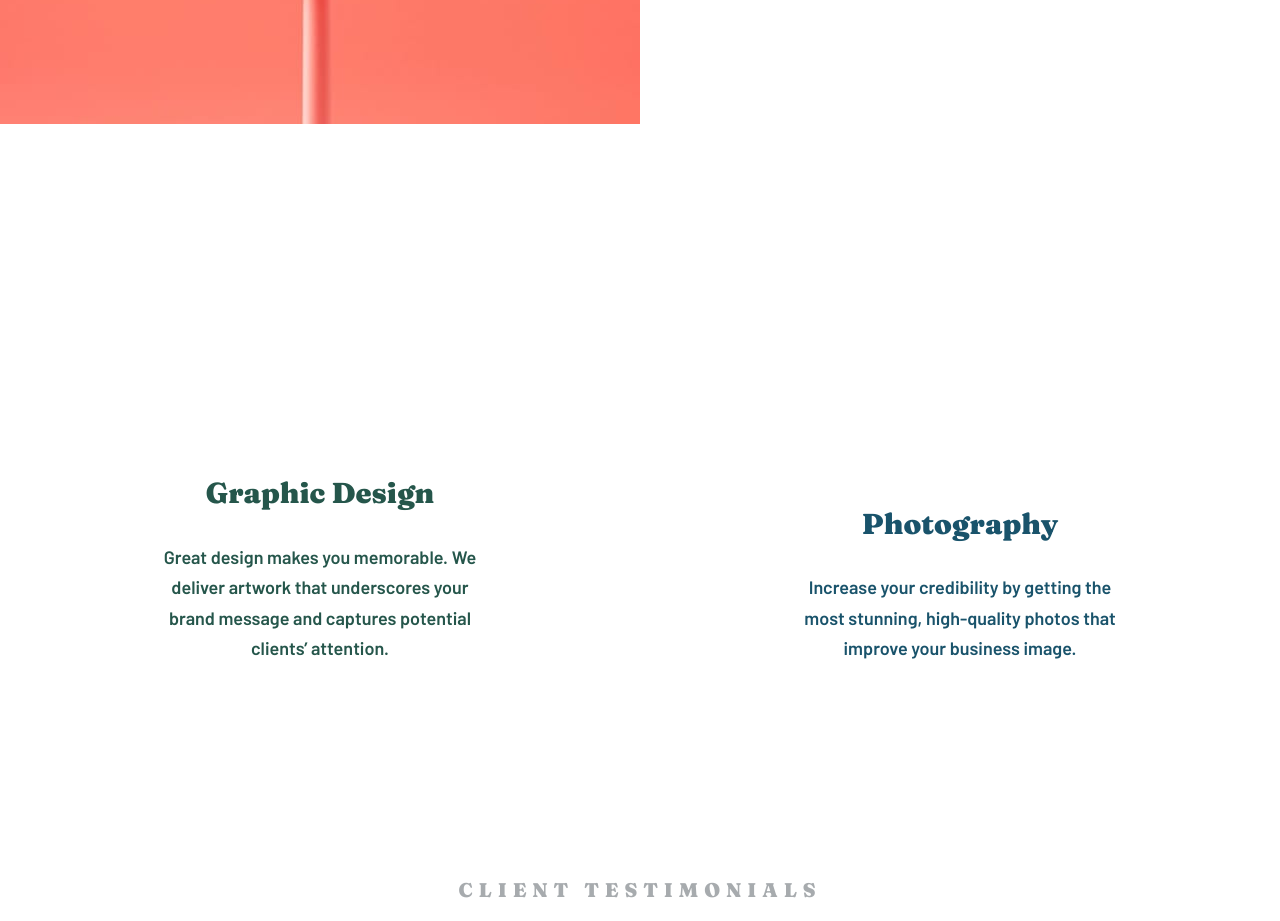
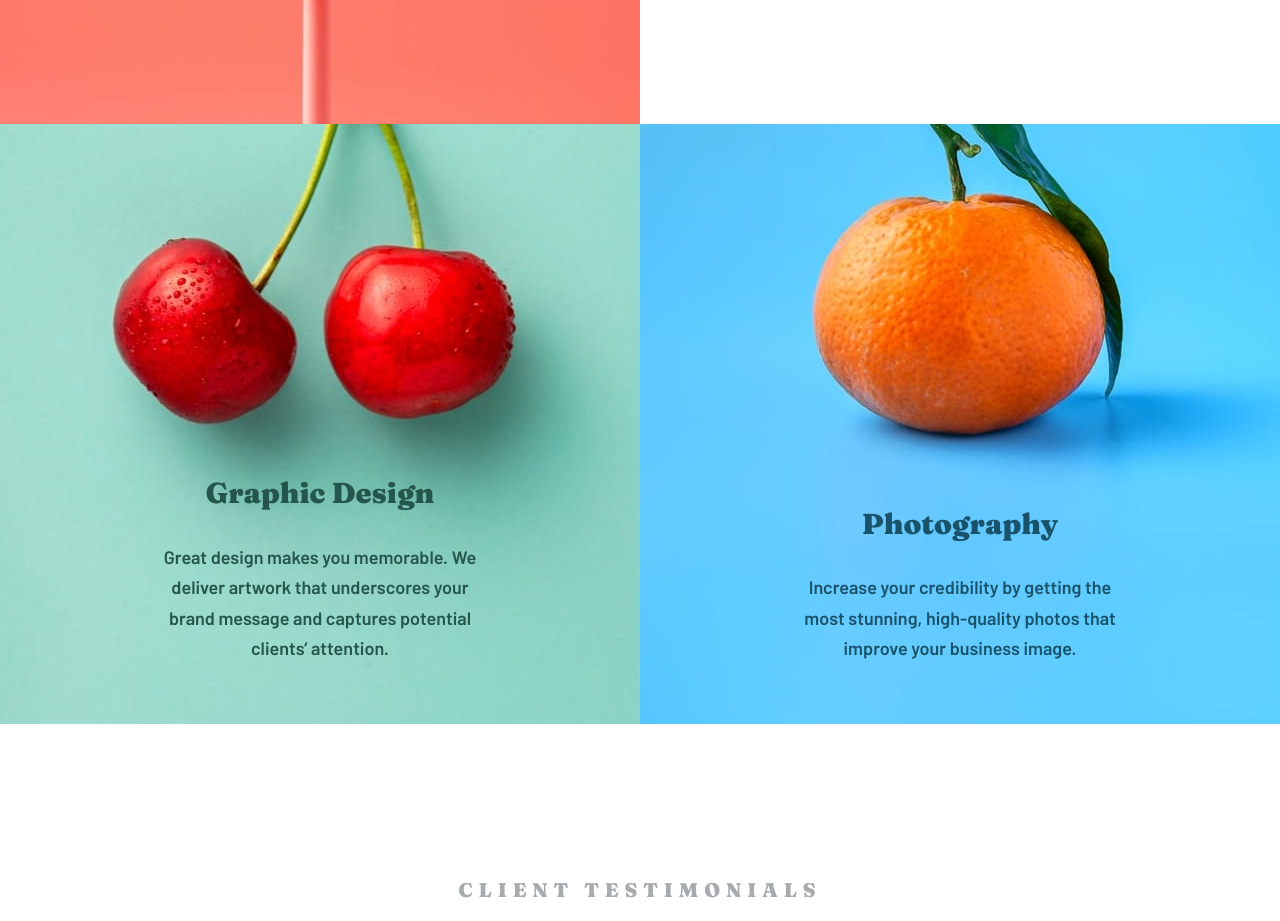
Before and after one commit to allyson-s-code/Sunnyside-Landing_Page, a plain HTML site: page index.html in a window 1280 px wide. Shown: the part 1876-2797 px from the top of the page. Drawn offline with Linux system fonts and the light colour scheme.

Commit message:
Fix for background image paths

```diff
--- a/css/styles.css
+++ b/css/styles.css
@@ -134,7 +134,7 @@ header {
   flex-direction: column;
   justify-content: flex-start;
   align-items: center;
-  background-image: url("./images/mobile/image-header.jpg");
+  background-image: url("../images/mobile/image-header.jpg");
   background-color: #3dbeff;
   background-repeat: no-repeat;
   background-size: cover;
@@ -374,7 +374,7 @@ a.learn-more.stand-out:hover::after {
 }
 
 .feature-wrapper.graphic-design {
-  background-image: url(./images/mobile/image-graphic-design.jpg);
+  background-image: url(../images/mobile/image-graphic-design.jpg);
   background-repeat: no-repeat;
   background-size: cover;
   height: 600px;
@@ -416,7 +416,7 @@ a.learn-more.stand-out:hover::after {
 }
 
 .feature-wrapper.photography {
-  background-image: url(./images/mobile/image-photography.jpg);
+  background-image: url(../images/mobile/image-photography.jpg);
   background-repeat: no-repeat;
   background-size: cover;
   height: 600px;
@@ -577,7 +577,7 @@ footer a:hover svg {
   /* ---Header--- */
 
   header {
-    background-image: url("./images/desktop/image-header.jpg");
+    background-image: url("../images/desktop/image-header.jpg");
     background-color: #3dbeff;
     background-repeat: no-repeat;
     background-size: cover;
@@ -642,7 +642,7 @@ footer a:hover svg {
   }
 
   .feature-wrapper.graphic-design {
-    background-image: url(./images/desktop/image-graphic-design.jpg);
+    background-image: url(../images/desktop/image-graphic-design.jpg);
     background-repeat: no-repeat;
     background-size: cover;
     background-position: center center;
@@ -650,7 +650,7 @@ footer a:hover svg {
   }
 
   .feature-wrapper.photography {
-    background-image: url(./images/desktop/image-photography.jpg);
+    background-image: url(../images/desktop/image-photography.jpg);
     background-repeat: no-repeat;
     background-size: cover;
     background-position: center center;
```
